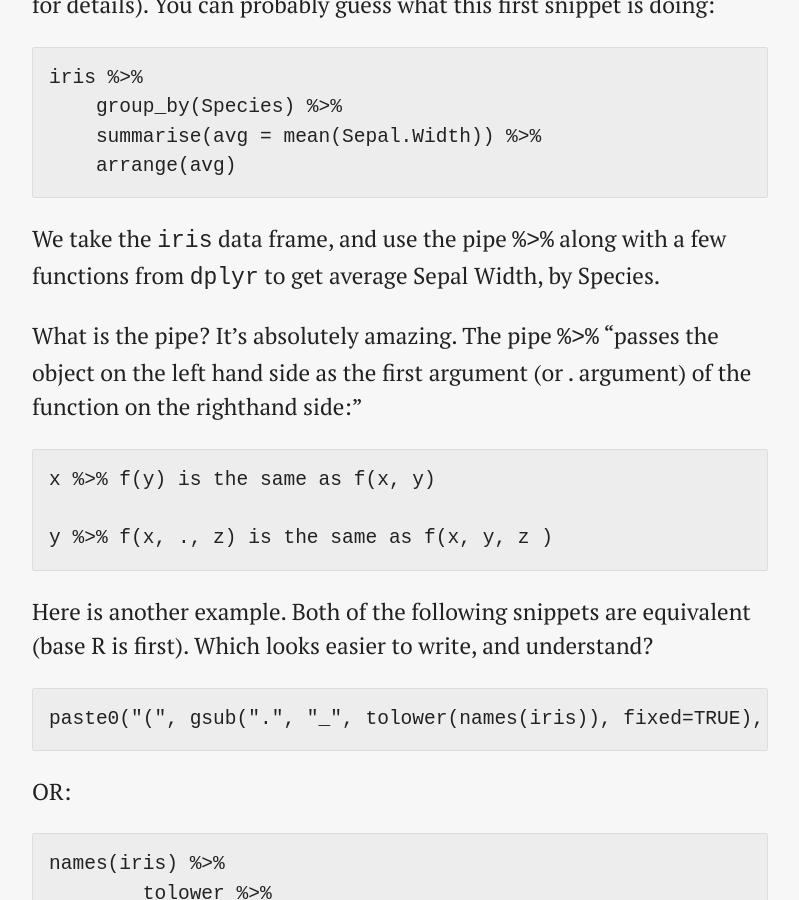
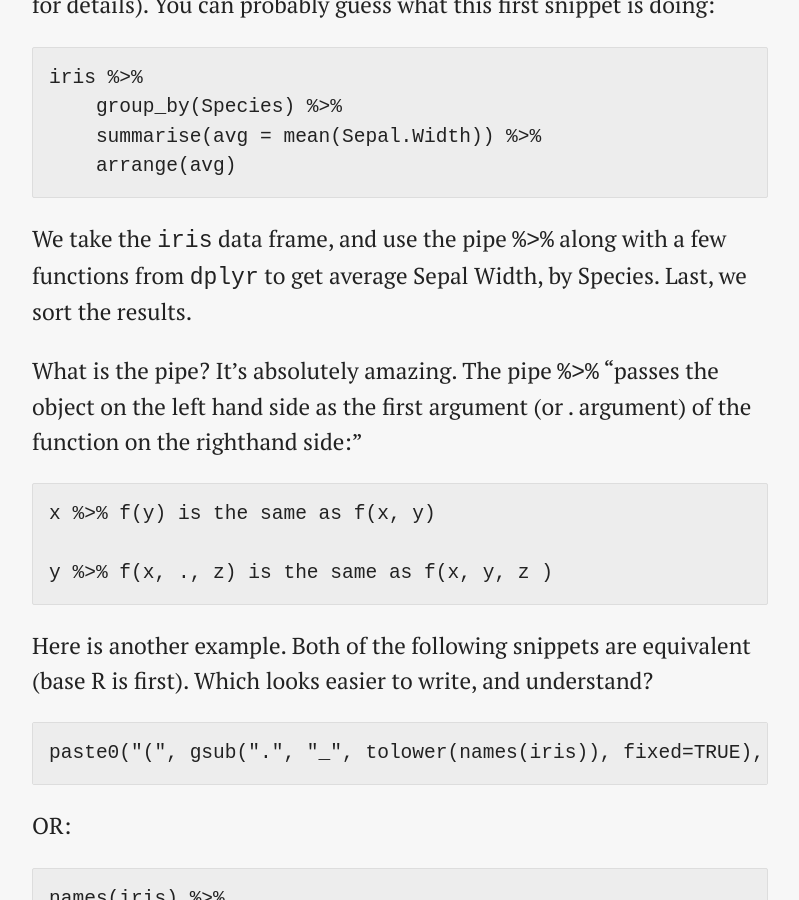
Before and after one commit to pavopax/pavopax.github.io, a Jekyll site: the page built from _posts/2016-06-07-a-new-R-workflow-with-dplyr.md, in a window 1280 px wide and 900 px high, scrolled down 694 px. Shown: the whole window, without its empty margins (240-1039 px from the left). Built offline with Jekyll 4.4.1, drawn with Linux system fonts in a browser that asks for light colours; nearby versions of some CDN libraries; library files that are not in the unit come from our copies.

Commit message:
tweak blog post

```diff
--- a/_posts/2016-06-07-a-new-R-workflow-with-dplyr.md
+++ b/_posts/2016-06-07-a-new-R-workflow-with-dplyr.md
@@ -25,7 +25,8 @@ details). You can probably guess what this first snippet is doing:
         arrange(avg)
 
 We take the `iris` data frame, and use the pipe `%>%` along with a few
-functions from `dplyr` to get average Sepal Width, by Species.
+functions from `dplyr` to get average Sepal Width, by Species. Last, we sort
+the results.
 
 What is the pipe? It's absolutely amazing. The pipe `%>%` "passes the object on
 the left hand side as the first argument (or .  argument) of the function on
```
